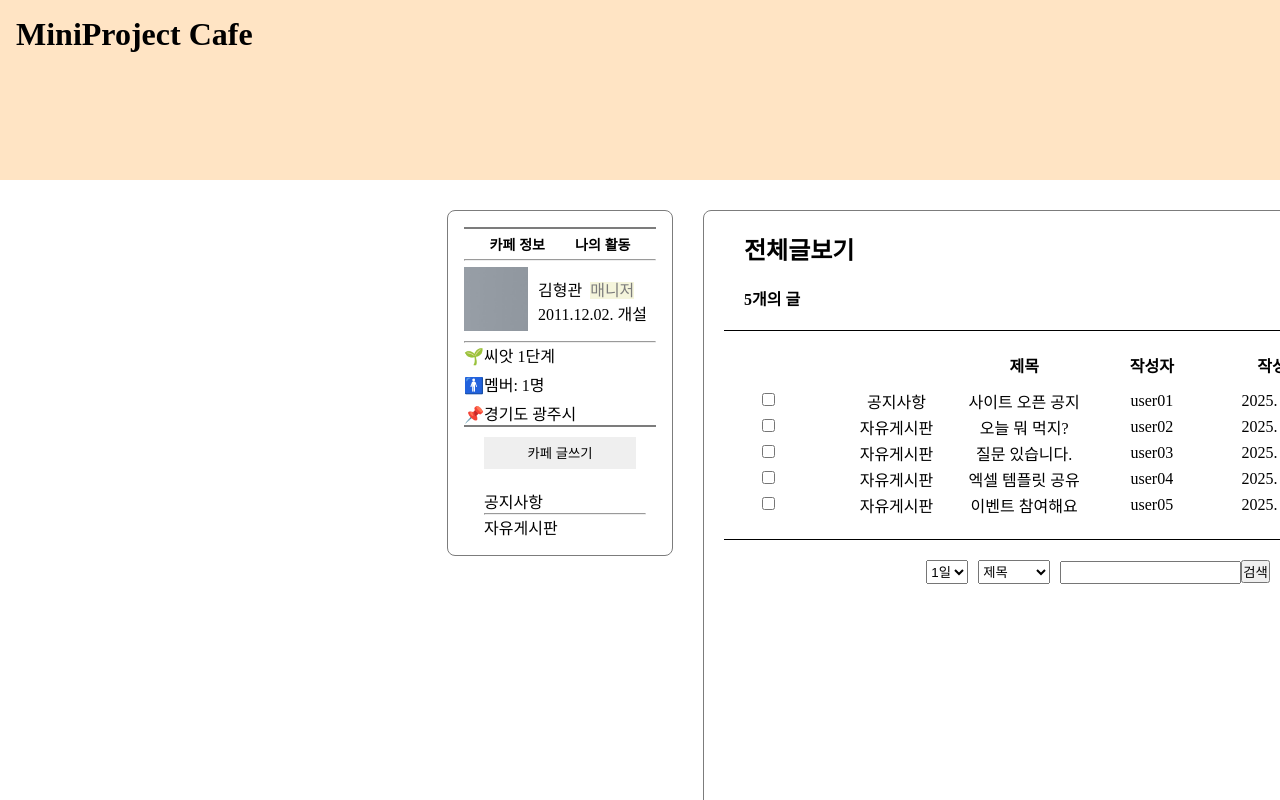
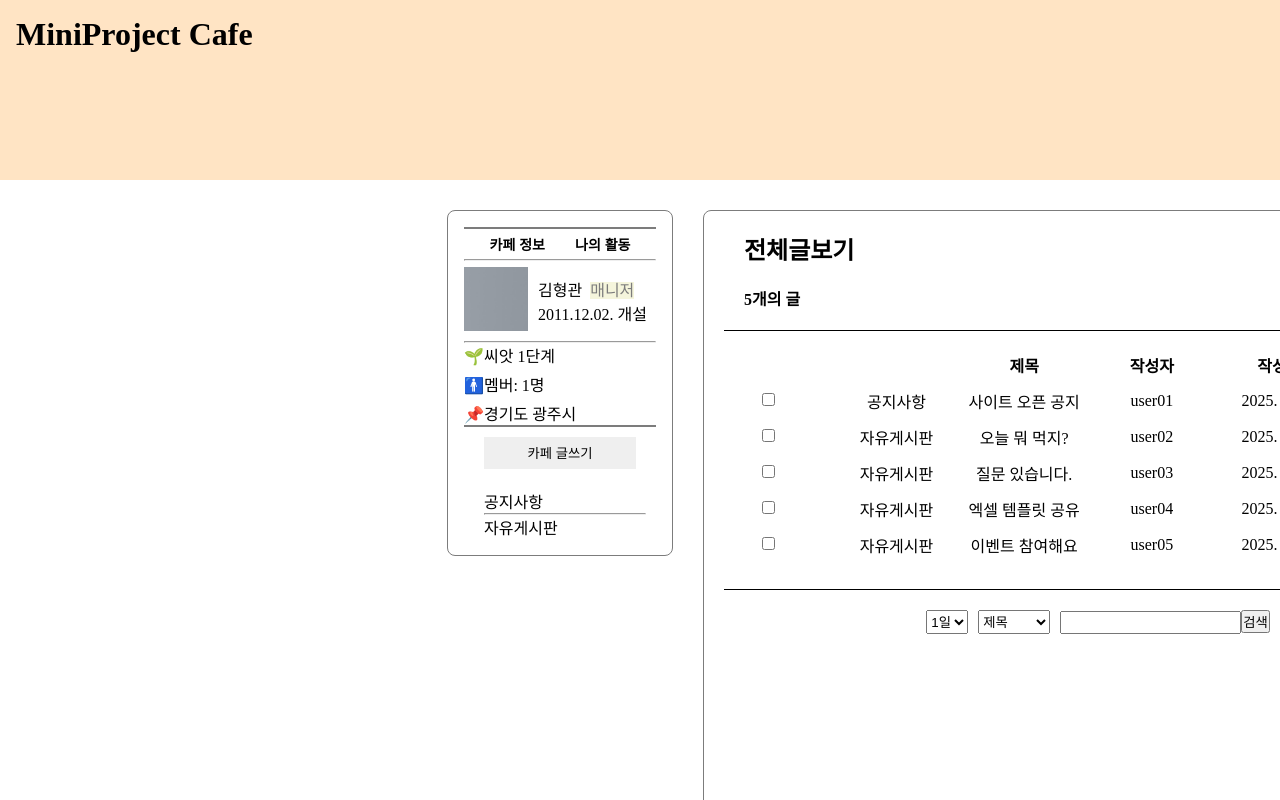
Before and after one commit to cooky122/MiniProject, a React (Vite) app: page / in a window 1280 px wide. Shown: the top 800 px of the page. Built offline with nearby package versions, Linux system fonts and the light colour scheme.

Commit message:
2025-05-30 1719, css수정

```diff
--- a/src/Css/PostList/BoardContent.css
+++ b/src/Css/PostList/BoardContent.css
@@ -1,12 +1,12 @@
 #list {
 	width: 100%;
-	margin-bottom: 20px;
+	/* margin-bottom: 20px; */
 
-	border: none;
+	/* border: none; */
 	text-align: center;
 }
 
-#list > td, th{
-	border: none;
+#list >tr> td, th{
+	/* border: none; */
 	padding-bottom: 10px;
 }
--- a/src/components/ListBox/BoardList.jsx
+++ b/src/components/ListBox/BoardList.jsx
@@ -5,7 +5,7 @@ const BoardList = ()=>{
   return (
     <div className="listContainer">
       <Link to ="/write">
-      <input type='button' name='writePage' value='카페 글쓰기'/>
+        <input type='button' name='writePage' value='카페 글쓰기'/>
       </Link>
       <ul>
         <li><Link to ={'/1'}>공지사항</Link></li>
--- a/src/components/postListView/PostListView.jsx
+++ b/src/components/postListView/PostListView.jsx
@@ -17,10 +17,7 @@ const PostListView = ({Posts, id})=>{
   const changeType = (e)=>{
     setType(e.target.value);
   }
-
-  console.log("duration: " + duration);  //year
-  console.log("type: " + type);  //title
-  console.log("검색어: "+ keyword);
+  console.log(Posts);
 
   return(
     <div className="PostListView">
```
